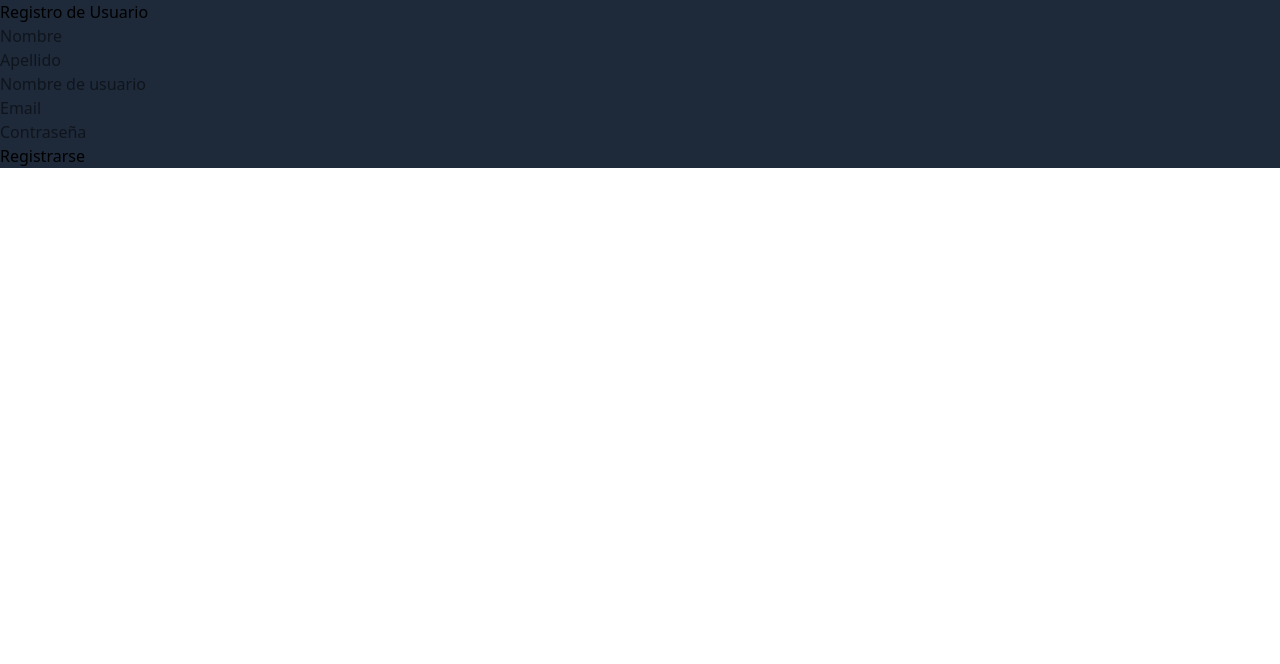
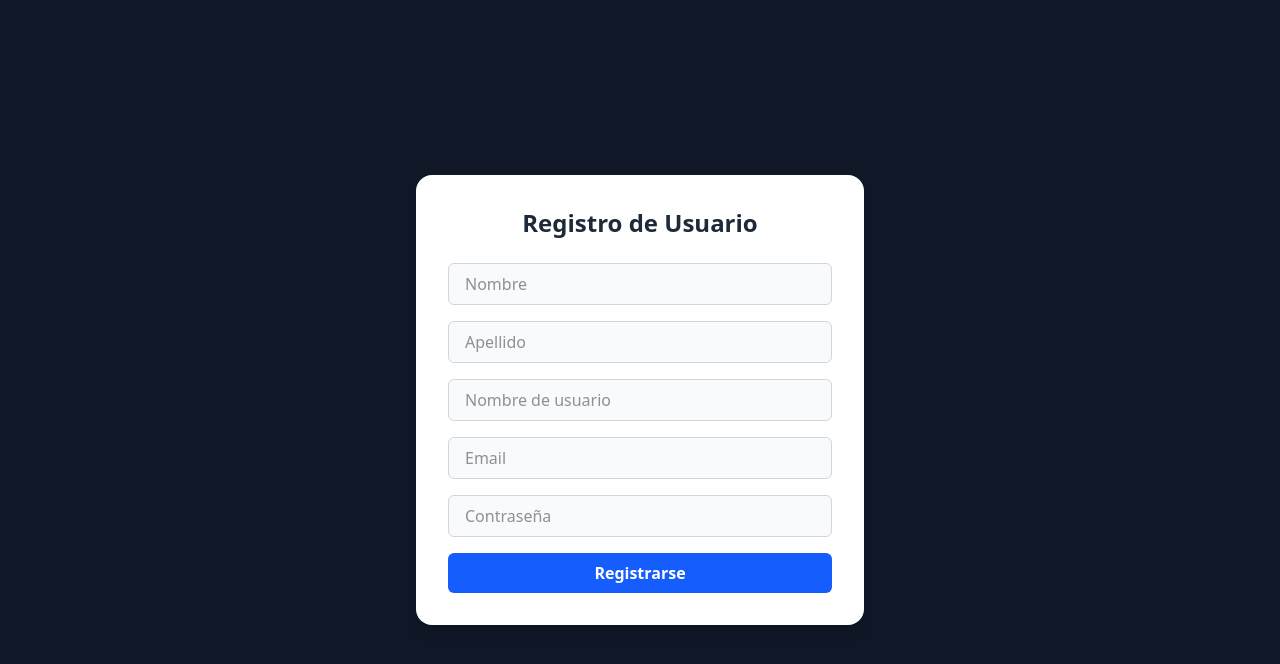
Before and after one commit to Maikiuwu/frontApiPro, a React (Vite) app: page /register in a window 1280 px wide. Shown: the top 664 px of the page. Built offline with nearby package versions, Linux system fonts and the light colour scheme; what js-confetti would draw is missing.

Commit message:
feat: enhance login and registration UI with improved styling and user feedback

```diff
--- a/src/app/pages/Login.jsx
+++ b/src/app/pages/Login.jsx
@@ -8,7 +8,7 @@ export default function Login() {
   const navigate = useNavigate();
 
   const handleChange = (e) => {
-    setFormData({...formData, [e.target.name]: e.target.value});
+    setFormData({ ...formData, [e.target.name]: e.target.value });
   };
 
   const handleSubmit = async (e) => {
@@ -16,21 +16,52 @@ export default function Login() {
     try {
       const user = await loginUser(formData);
       localStorage.setItem('user', JSON.stringify(user));
-      navigate('/guess');
+      setMessage('✅ Inicio de sesión exitoso');
+
+      setTimeout(() => navigate('/guess'), 1000);
     } catch (err) {
-      setMessage(`Error: ${err.message}`);
+      setMessage(`❌ Error: ${err.message}`);
     }
   };
 
   return (
-    <div className="login-container bg-gray-900 text-white">
-      <h2>Iniciar Sesión</h2>
-      <form onSubmit={handleSubmit}>
-        <input name="username" placeholder="Usuario" value={formData.username} onChange={handleChange} required /><br />
-        <input name="password" type="password" placeholder="Contraseña" value={formData.password} onChange={handleChange} required /><br />
-        <button type="submit">Ingresar</button>
-      </form>
-      <p>{message}</p>
+    <div className="min-h-screen flex items-center justify-center bg-gray-900">
+      <div className="bg-white dark:bg-gray-800 p-8 rounded-2xl shadow-lg w-full max-w-md">
+        <h2 className="text-2xl font-bold mb-6 text-center text-gray-800 dark:text-white">
+          Iniciar Sesión
+        </h2>
+        <form onSubmit={handleSubmit} className="space-y-4">
+          <input
+            name="username"
+            type="text"
+            placeholder="Nombre de Usuario"
+            value={formData.username}
+            onChange={handleChange}
+            required
+            className="w-full px-4 py-2 border border-gray-300 dark:border-gray-600 rounded-md bg-gray-50 dark:bg-gray-700 text-gray-800 dark:text-white focus:outline-none focus:ring-2 focus:ring-blue-500"
+          />
+          <input
+            name="password"
+            type="password"
+            placeholder="Contraseña"
+            value={formData.password}
+            onChange={handleChange}
+            required
+            className="w-full px-4 py-2 border border-gray-300 dark:border-gray-600 rounded-md bg-gray-50 dark:bg-gray-700 text-gray-800 dark:text-white focus:outline-none focus:ring-2 focus:ring-blue-500"
+          />
+          <button
+            type="submit"
+            className="w-full bg-blue-600 hover:bg-blue-700 text-white font-semibold py-2 rounded-md transition duration-300"
+          >
+            Iniciar Sesión
+          </button>
+        </form>
+        {message && (
+          <p className="mt-4 text-center text-sm text-white bg-gray-700 p-2 rounded-md">
+            {message}
+          </p>
+        )}
+      </div>
     </div>
   );
 }
--- a/src/app/pages/Register.jsx
+++ b/src/app/pages/Register.jsx
@@ -12,7 +12,7 @@ export default function Register() {
     password: ''
   });
   const [message, setMessage] = useState('');
-  const navigate = useNavigate(); // 👈 para redirigir
+  const navigate = useNavigate();
 
   const handleChange = (e) => {
     setFormData({...formData, [e.target.name]: e.target.value});
@@ -23,27 +23,74 @@ export default function Register() {
     try {
       const result = await registerUser(formData);
       console.log(result);
-      setMessage('Usuario registrado con éxito');
+      setMessage('✅ Usuario registrado con éxito');
 
-      // Redirige al login después de 1 segundo (opcional)
       setTimeout(() => navigate('/login'), 1000);
     } catch (err) {
-      setMessage(`Error: ${err.message}`);
+      setMessage(`❌ Error: ${err.message}`);
     }
   };
 
   return (
-    <div className="register-container bg-gray-800">
-      <h2>Registro de Usuario</h2>
-      <form onSubmit={handleSubmit}>
-        <input name="name" placeholder="Nombre" value={formData.name} onChange={handleChange} required /><br />
-        <input name="lastName" placeholder="Apellido" value={formData.lastName} onChange={handleChange} required /><br />
-        <input name="username" placeholder="Nombre de usuario" value={formData.username} onChange={handleChange} required /><br />
-        <input name="email" placeholder="Email" type="email" value={formData.email} onChange={handleChange} required /><br />
-        <input name="password" placeholder="Contraseña" type="password" value={formData.password} onChange={handleChange} required /><br />
-        <button type="submit">Registrarse</button>
-      </form>
-      <p>{message}</p>
+    <div className="min-h-screen flex items-center justify-center bg-gray-900">
+      <div className="bg-white dark:bg-gray-800 p-8 rounded-2xl shadow-lg w-full max-w-md">
+        <h2 className="text-2xl font-bold mb-6 text-center text-gray-800 dark:text-white">Registro de Usuario</h2>
+        <form onSubmit={handleSubmit} className="space-y-4">
+          <input
+            name="name"
+            placeholder="Nombre"
+            value={formData.name}
+            onChange={handleChange}
+            required
+            className="w-full px-4 py-2 border border-gray-300 dark:border-gray-600 rounded-md bg-gray-50 dark:bg-gray-700 text-gray-800 dark:text-white focus:outline-none focus:ring-2 focus:ring-blue-500"
+          />
+          <input
+            name="lastName"
+            placeholder="Apellido"
+            value={formData.lastName}
+            onChange={handleChange}
+            required
+            className="w-full px-4 py-2 border border-gray-300 dark:border-gray-600 rounded-md bg-gray-50 dark:bg-gray-700 text-gray-800 dark:text-white focus:outline-none focus:ring-2 focus:ring-blue-500"
+          />
+          <input
+            name="username"
+            placeholder="Nombre de usuario"
+            value={formData.username}
+            onChange={handleChange}
+            required
+            className="w-full px-4 py-2 border border-gray-300 dark:border-gray-600 rounded-md bg-gray-50 dark:bg-gray-700 text-gray-800 dark:text-white focus:outline-none focus:ring-2 focus:ring-blue-500"
+          />
+          <input
+            name="email"
+            type="email"
+            placeholder="Email"
+            value={formData.email}
+            onChange={handleChange}
+            required
+            className="w-full px-4 py-2 border border-gray-300 dark:border-gray-600 rounded-md bg-gray-50 dark:bg-gray-700 text-gray-800 dark:text-white focus:outline-none focus:ring-2 focus:ring-blue-500"
+          />
+          <input
+            name="password"
+            type="password"
+            placeholder="Contraseña"
+            value={formData.password}
+            onChange={handleChange}
+            required
+            className="w-full px-4 py-2 border border-gray-300 dark:border-gray-600 rounded-md bg-gray-50 dark:bg-gray-700 text-gray-800 dark:text-white focus:outline-none focus:ring-2 focus:ring-blue-500"
+          />
+          <button
+            type="submit"
+            className="w-full bg-blue-600 hover:bg-blue-700 text-white font-semibold py-2 rounded-md transition duration-300"
+          >
+            Registrarse
+          </button>
+        </form>
+        {message && (
+          <p className="mt-4 text-center text-sm text-white bg-gray-700 p-2 rounded-md">
+            {message}
+          </p>
+        )}
+      </div>
     </div>
   );
 }
```
